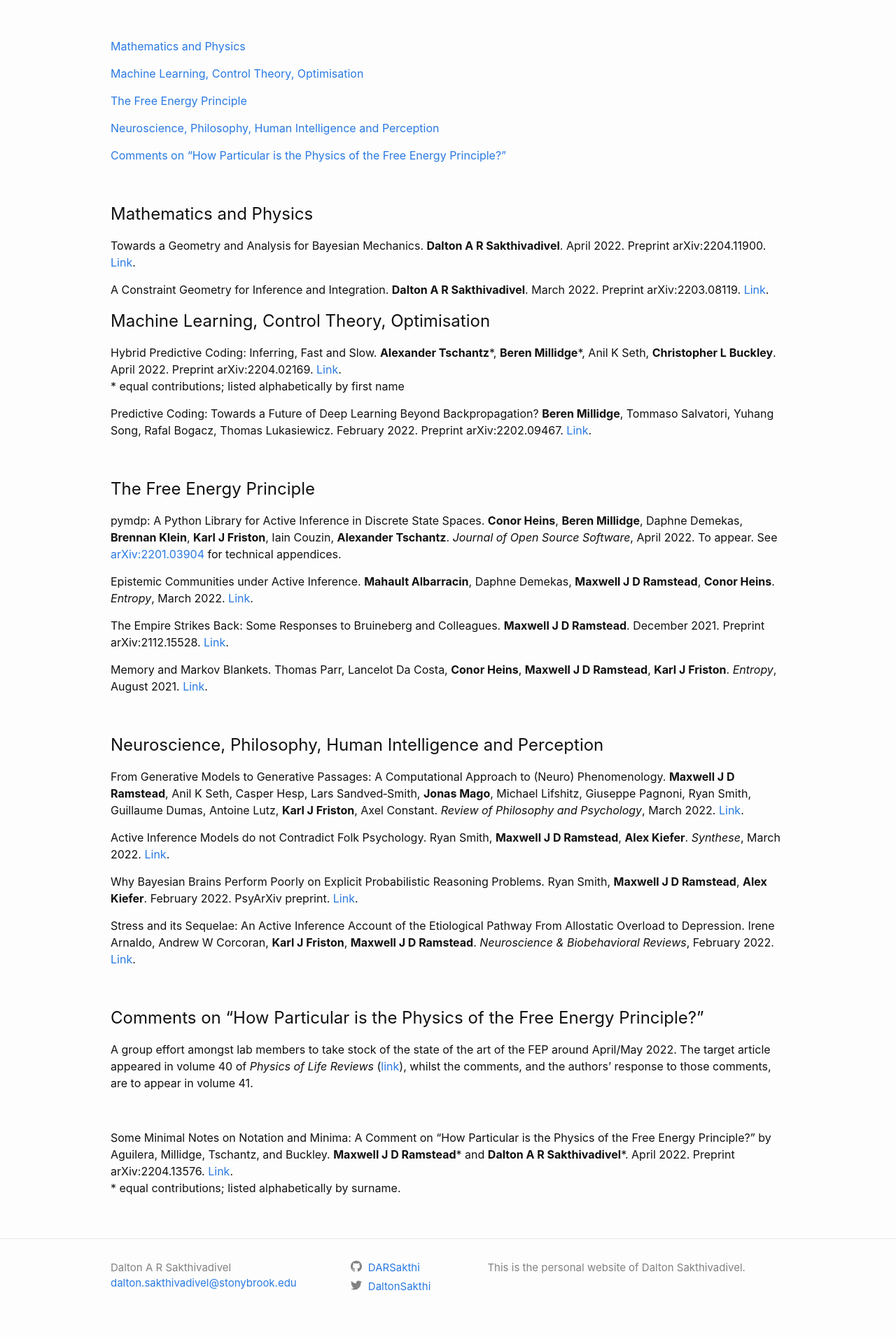
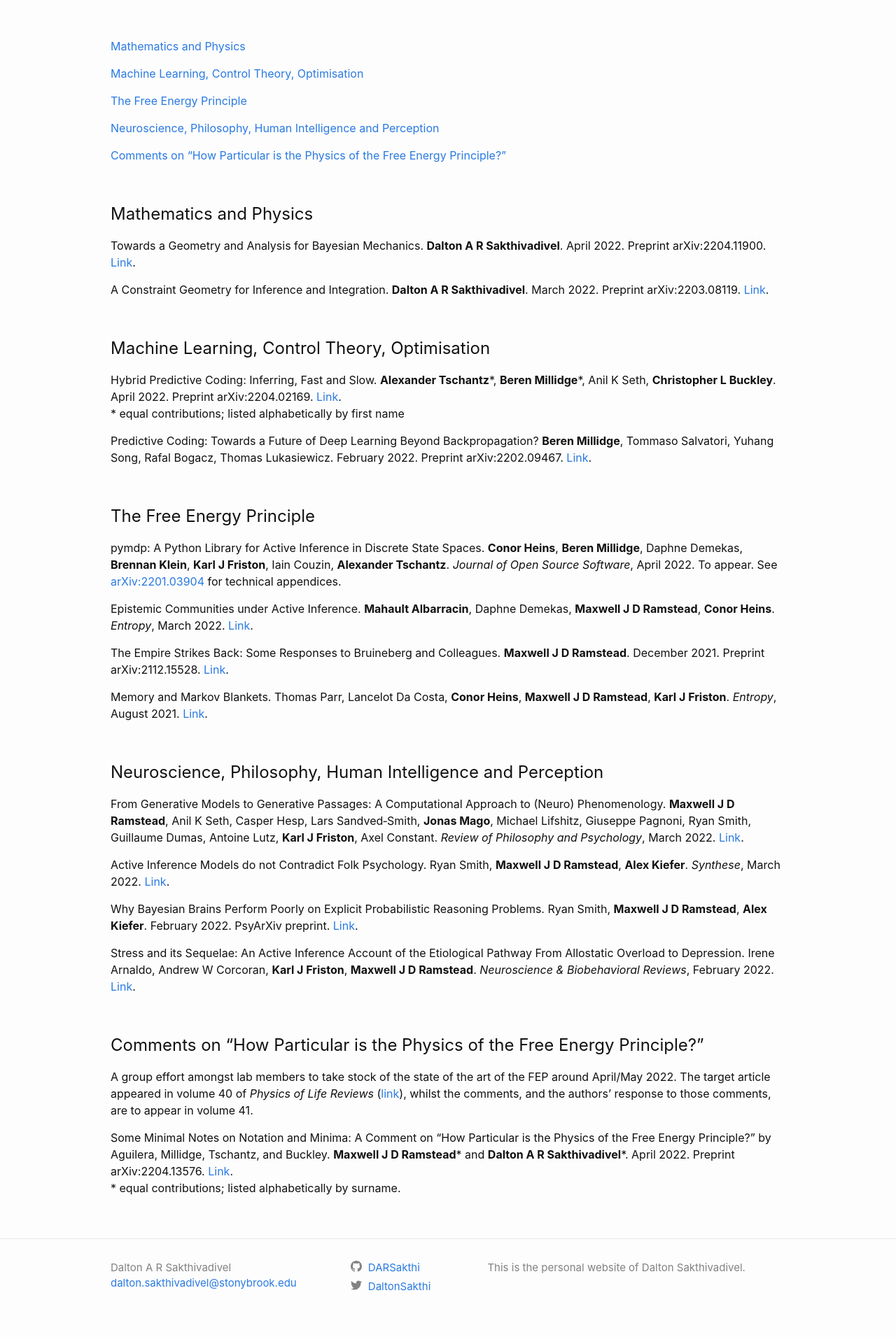
Before and after one commit to DARSakthi/DARSakthi.github.io, a Jekyll site: the page built from verses-lab.markdown, in a window 1280 px wide. Shown: the part 1118-3029 px from the top of the page at 70% size. Built offline with Jekyll 4.4.1, drawn with Linux system fonts in a browser that asks for light colours.

Commit message:
Formatting

```diff
--- a/verses-lab.markdown
+++ b/verses-lab.markdown
@@ -66,6 +66,8 @@ Towards a Geometry and Analysis for Bayesian Mechanics. **Dalton A R Sakthivadiv
 
 A Constraint Geometry for Inference and Integration. **Dalton A R Sakthivadivel**. March 2022. Preprint arXiv:2203.08119. [Link](https://arxiv.org/abs/2203.08119).
 
+&nbsp;
+
 <a name="ml"></a>
 # Machine Learning, Control Theory, Optimisation
 
@@ -107,7 +109,5 @@ Stress and its Sequelae: An Active Inference Account of the Etiological Pathway
 
 A group effort amongst lab members to take stock of the state of the art of the FEP around April/May 2022. The target article appeared in volume 40 of _Physics of Life Reviews_ ([link](https://www.sciencedirect.com/science/article/pii/S1571064521000749)), whilst the comments, and the authors' response to those comments, are to appear in volume 41.
 
-&nbsp;
-
 Some Minimal Notes on Notation and Minima: A Comment on "How Particular is the Physics of the Free Energy Principle?" by Aguilera, Millidge, Tschantz, and Buckley. **Maxwell J D Ramstead**\* and **Dalton A R Sakthivadivel**\*. April 2022. Preprint arXiv:2204.13576. [Link](https://arxiv.org/abs/2204.13576).
 \* equal contributions; listed alphabetically by surname.
```
